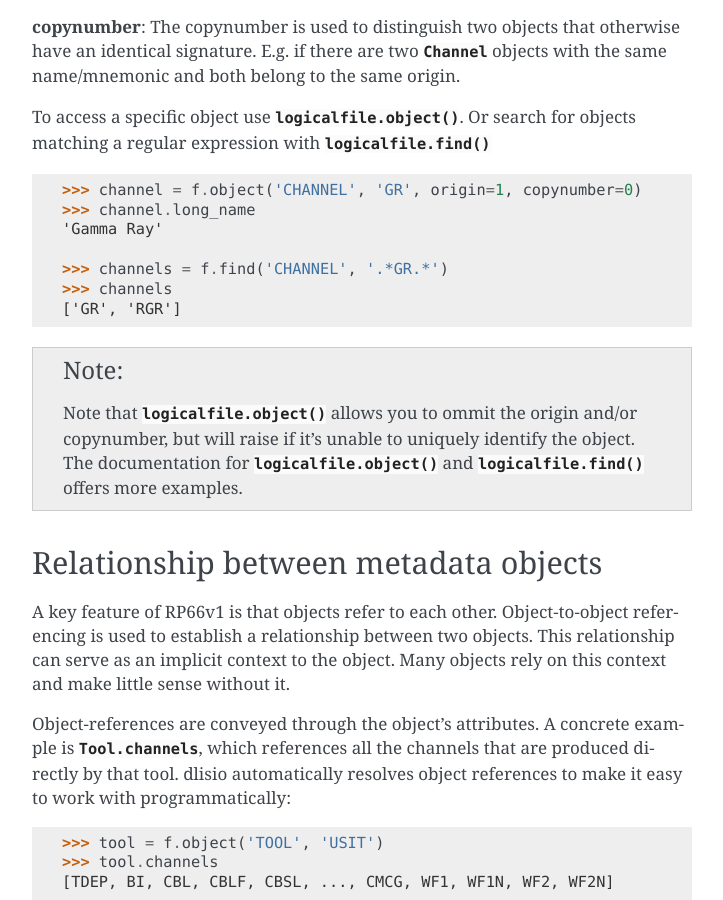
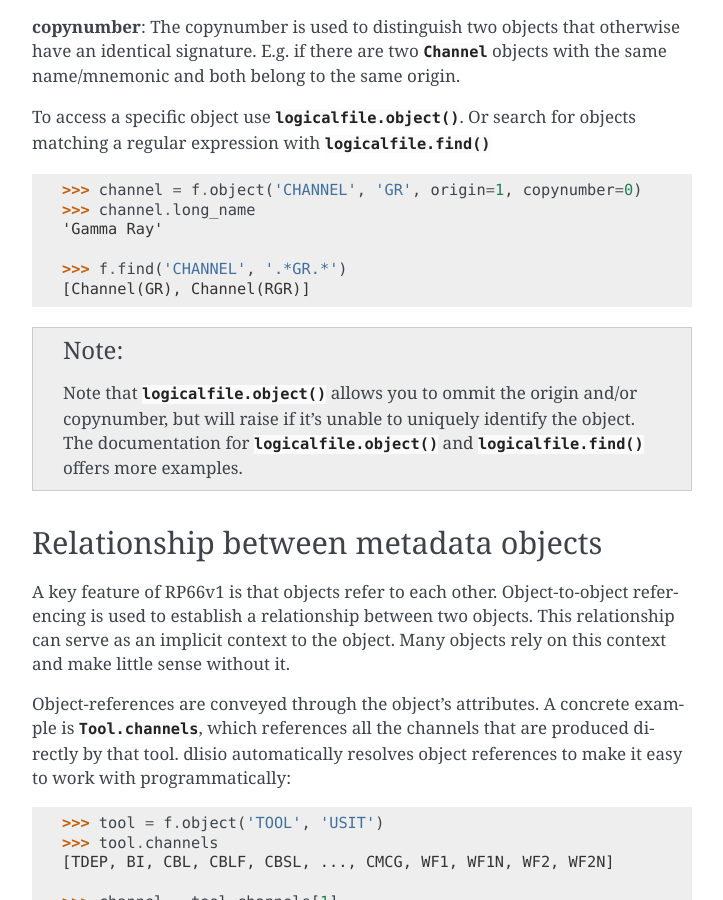
Before and after one commit to equinor/dlisio, a Sphinx documentation site: the page built from python/docs/metadata.rst, in a window 1280 px wide and 900 px high, scrolled down 954 px. Shown: the whole window, without its empty margins (388-1111 px from the left). Built offline with Sphinx 7.4.7, drawn with Linux system fonts in a browser that asks for light colours; formulas are drawn with MathJax 3.

Commit message:
Fix incorrect example in docs

```diff
--- a/python/docs/metadata.rst
+++ b/python/docs/metadata.rst
@@ -63,9 +63,8 @@ matching a regular expression with :func:`logicalfile.find`
    >>> channel.long_name
    'Gamma Ray'
 
-   >>> channels = f.find('CHANNEL', '.*GR.*')
-   >>> channels
-   ['GR', 'RGR']
+   >>> f.find('CHANNEL', '.*GR.*')
+   [Channel(GR), Channel(RGR)]
 
 .. note::
    Note that :func:`logicalfile.object` allows you to ommit the origin and/or
```
